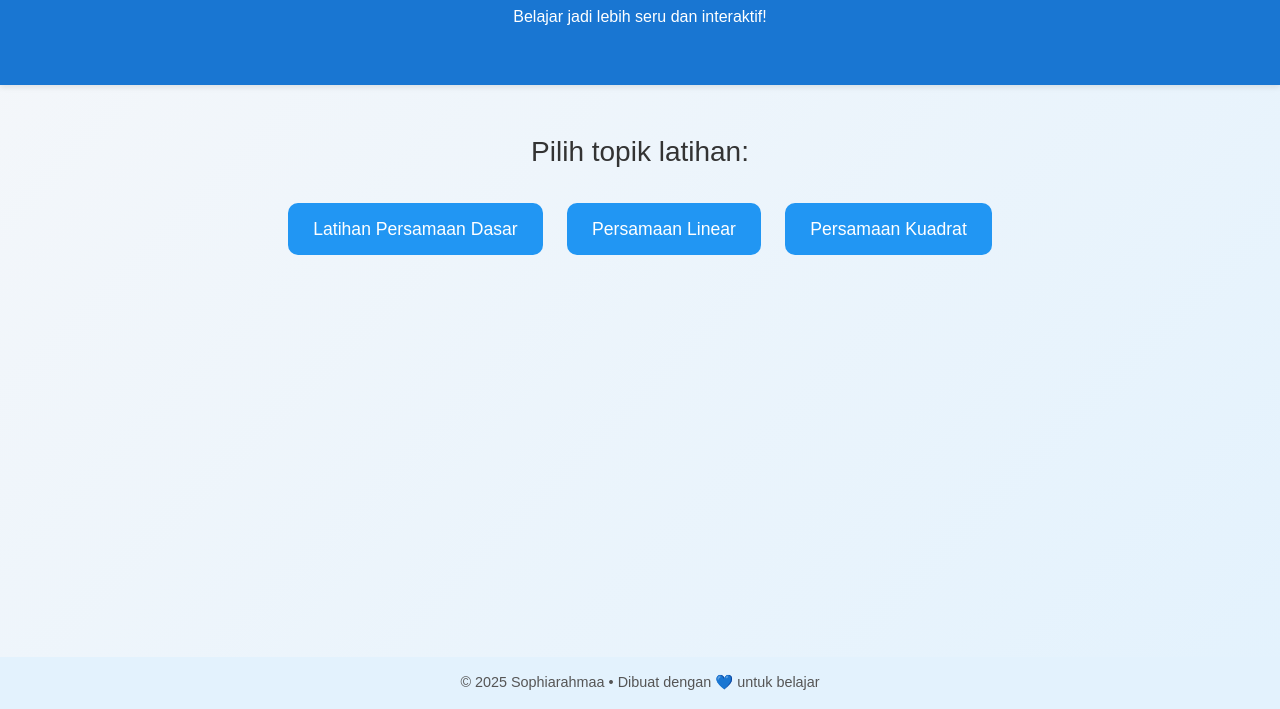
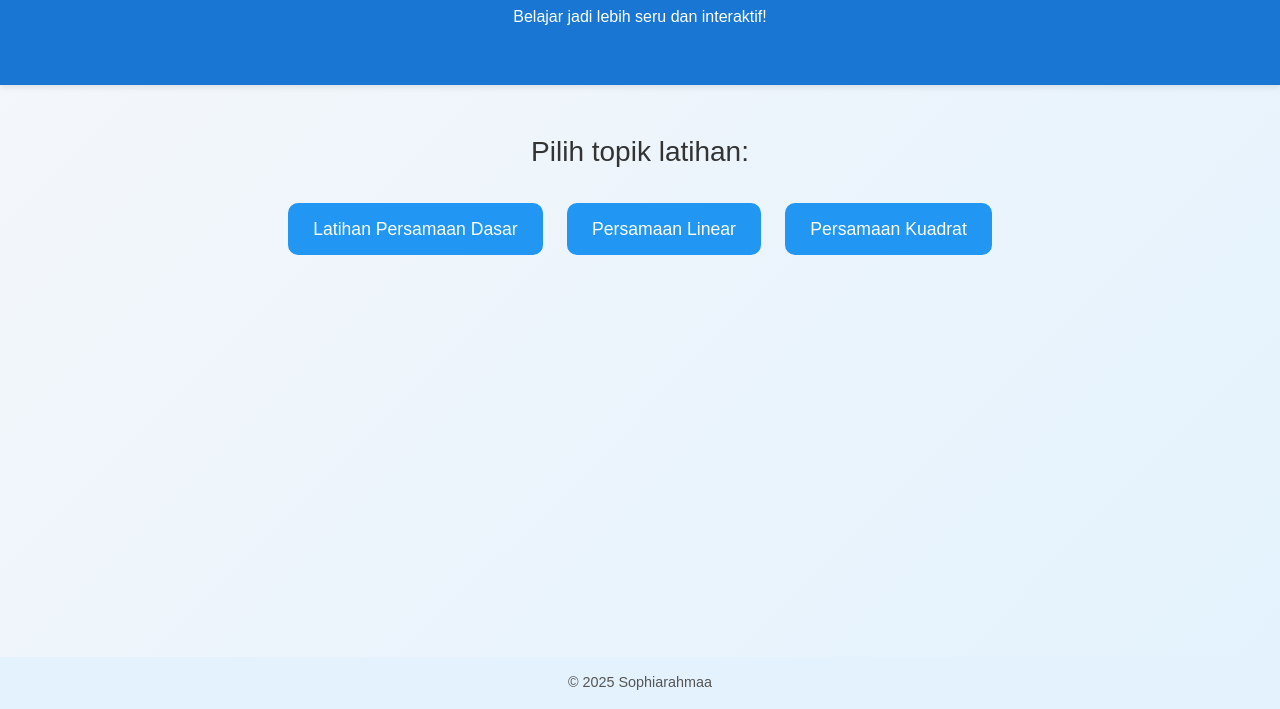
Before and after one commit to sophiarahmaa/bimbelbrillianyusuf.github.io, a plain HTML site: page index.html in a window 1280 px wide. Shown: the part 91-800 px from the top of the page. Drawn offline with nearby package versions, Linux system fonts and the light colour scheme.

Commit message:
Update index.html

```diff
--- a/index.html
+++ b/index.html
@@ -71,7 +71,7 @@
   </main>
 
   <footer>
-    © 2025 Sophiarahmaa • Dibuat dengan 💙 untuk belajar
+    © 2025 Sophiarahmaa
   </footer>
 
   <!-- Bootstrap JS -->
```
